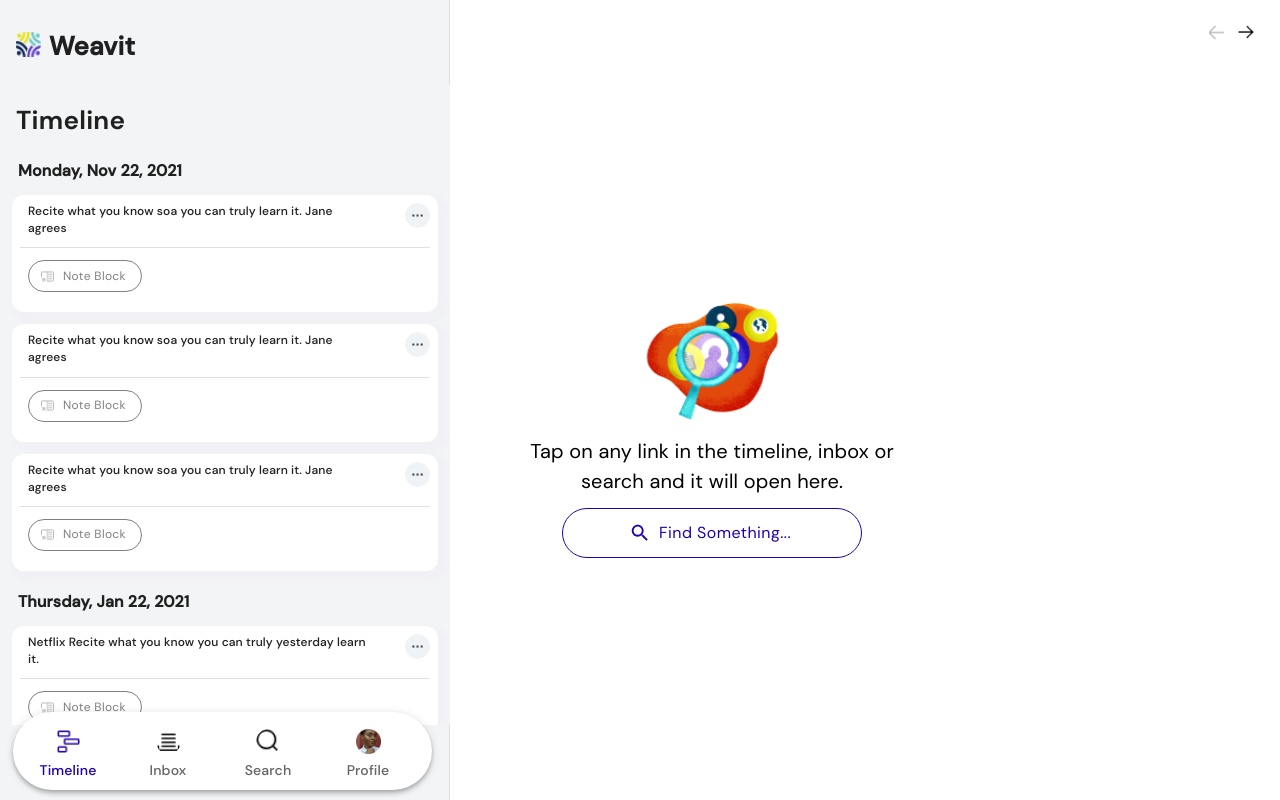
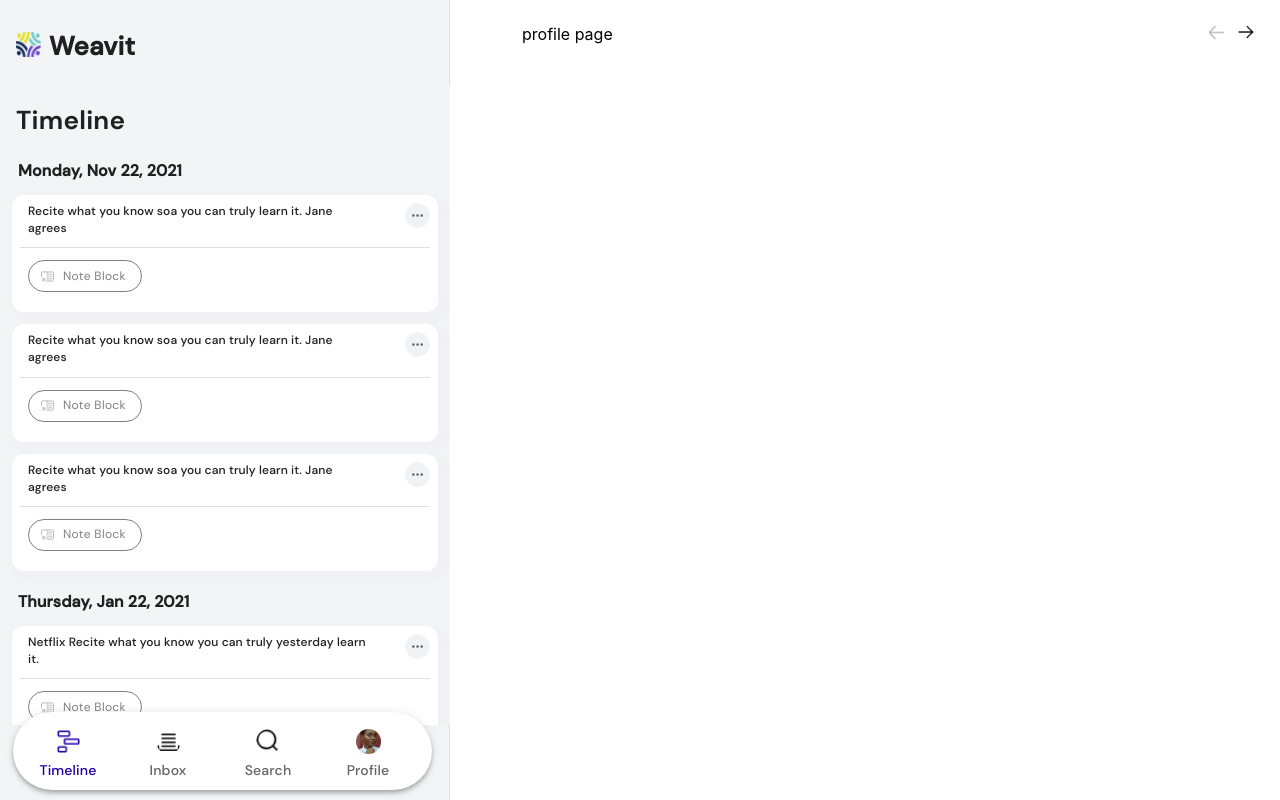
Before and after one commit to joseferrar/weavit-typescript, a React (Create React App) app: page /profile in a window 1280 px wide. Built offline with nearby package versions, Linux system fonts and the light colour scheme.

Commit message:
profile page created

```diff
--- a/src/components/Navigation/RouteComponent.tsx
+++ b/src/components/Navigation/RouteComponent.tsx
@@ -2,6 +2,7 @@ import React from "react";
 import { Routes, Route } from "react-router-dom";
 import About from "../../pages/About";
 import Home from "../../pages/Home";
+import Profile from "../../pages/Profile";
 import DrawerLayout from "../Layouts/DrawerLayout"
 import NotFound from "../NotFound/FindSection";
 function RouteComponent() {
@@ -11,6 +12,7 @@ function RouteComponent() {
       <Route element={<DrawerLayout />}>
         <Route path="/" element={<Home />} />
         <Route path="/about" element={<About />} />
+        <Route path='/profile' element={<Profile />} />
         <Route path='*' element={<NotFound />} />
         </Route>
       </Routes>
--- /dev/null
+++ b/src/pages/Profile.tsx
@@ -0,0 +1,7 @@
+import React from "react";
+
+function Profile() {
+  return <div>profile page</div>;
+}
+
+export default Profile;
```
